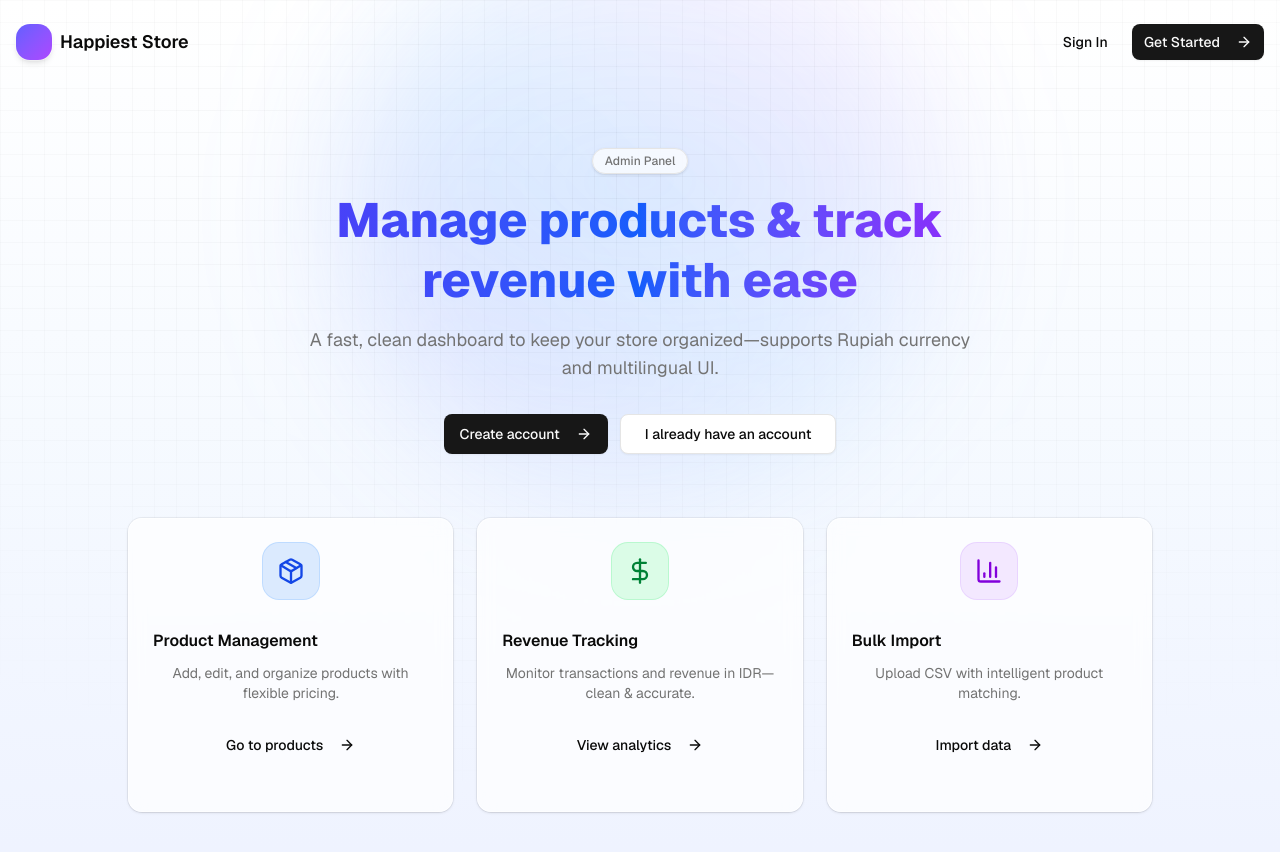
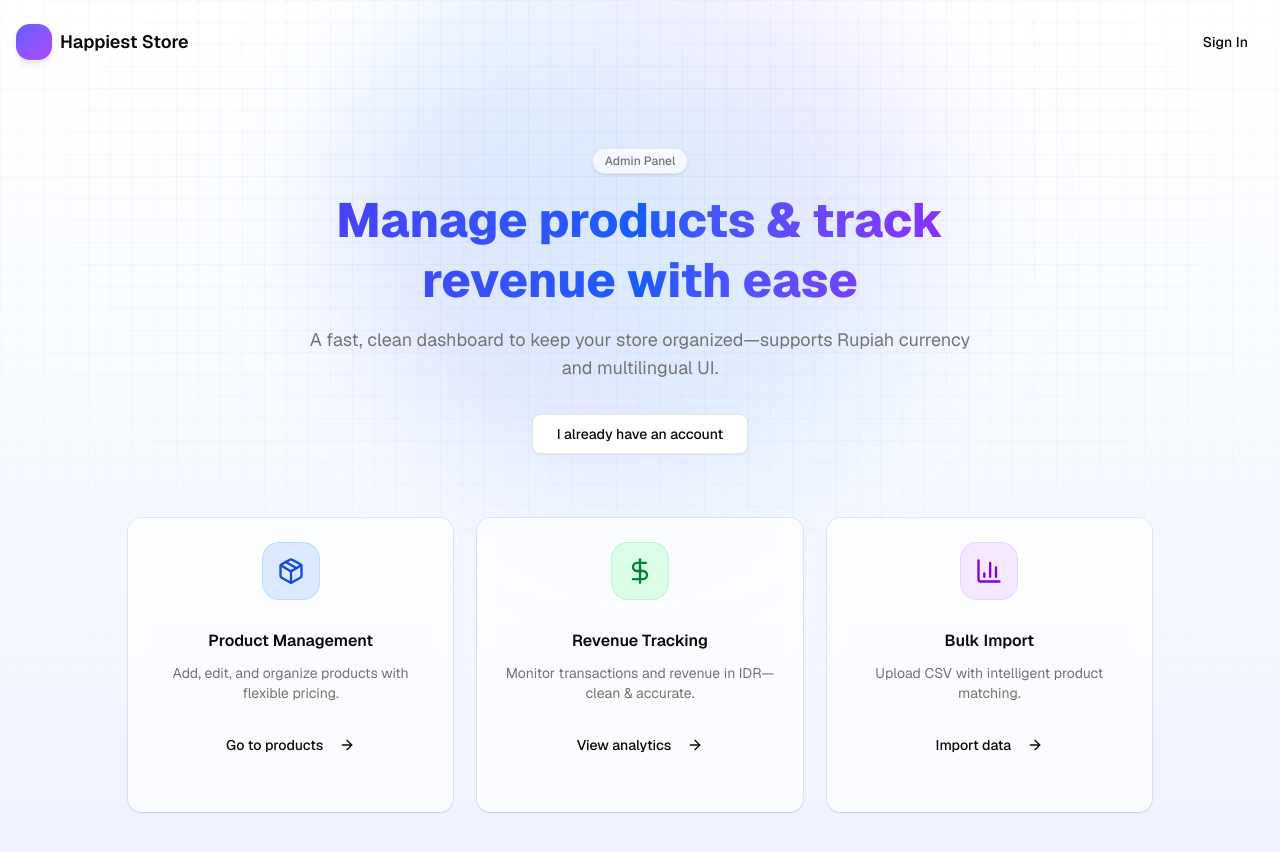
Before and after one commit to IqbalNugrahaa/HappiestStore, a Next.js app: page / in a window 1280 px wide. Shown: the top 852 px of the page. Built offline with nearby package versions, Linux system fonts and the light colour scheme; no server answers.

Commit message:
fix: fixing on first page

```diff
--- a/app/page.tsx
+++ b/app/page.tsx
@@ -61,16 +61,9 @@ export default async function HomePage() {
               Happiest Store
             </span>
           </div>
-          <div className="hidden gap-2 sm:flex">
-            <Button asChild variant="ghost">
-              <Link href="/auth/login">Sign In</Link>
-            </Button>
-            <Button asChild>
-              <Link href="/auth/sign-up">
-                Get Started <ArrowRight className="ml-2 h-4 w-4" />
-              </Link>
-            </Button>
-          </div>
+          <Button asChild variant="ghost">
+            <Link href="/auth/login">Sign In</Link>
+          </Button>
         </div>
       </header>
 
@@ -90,11 +83,6 @@ export default async function HomePage() {
             </p>
 
             <div className="mt-8 flex flex-col items-center justify-center gap-3 sm:flex-row">
-              <Button asChild size="lg" className="w-full sm:w-auto">
-                <Link href="/auth/sign-up">
-                  Create account <ArrowRight className="ml-2 h-5 w-5" />
-                </Link>
-              </Button>
               <Button
                 asChild
                 variant="outline"
@@ -111,7 +99,7 @@ export default async function HomePage() {
         <section className="container mx-auto px-4 pb-24">
           <div className="mx-auto grid max-w-5xl grid-cols-1 gap-6 sm:grid-cols-2 lg:grid-cols-3">
             <Card className="group relative border-white/60 bg-white/70 shadow-sm ring-1 ring-black/5 backdrop-blur transition hover:-translate-y-0.5 hover:shadow-md dark:border-white/10 dark:bg-white/5 dark:ring-white/10">
-              <CardHeader className="text-center">
+              <CardHeader className="flex flex-col items-center text-center">
                 <div className="mx-auto mb-4 flex h-14 w-14 items-center justify-center rounded-2xl bg-blue-100 ring-1 ring-blue-200 dark:bg-sky-500/15 dark:ring-sky-400/20">
                   <Package className="h-7 w-7 text-blue-700 dark:text-sky-300" />
                 </div>
@@ -134,7 +122,7 @@ export default async function HomePage() {
             </Card>
 
             <Card className="group relative border-white/60 bg-white/70 shadow-sm ring-1 ring-black/5 backdrop-blur transition hover:-translate-y-0.5 hover:shadow-md dark:border-white/10 dark:bg-white/5 dark:ring-white/10">
-              <CardHeader className="text-center">
+              <CardHeader className="flex flex-col items-center text-center">
                 <div className="mx-auto mb-4 flex h-14 w-14 items-center justify-center rounded-2xl bg-green-100 ring-1 ring-green-200 dark:bg-emerald-500/15 dark:ring-emerald-400/20">
                   <DollarSign className="h-7 w-7 text-green-700 dark:text-emerald-300" />
                 </div>
@@ -157,7 +145,7 @@ export default async function HomePage() {
             </Card>
 
             <Card className="group relative border-white/60 bg-white/70 shadow-sm ring-1 ring-black/5 backdrop-blur transition hover:-translate-y-0.5 hover:shadow-md dark:border-white/10 dark:bg-white/5 dark:ring-white/10">
-              <CardHeader className="text-center">
+              <CardHeader className="flex flex-col items-center text-center">
                 <div className="mx-auto mb-4 flex h-14 w-14 items-center justify-center rounded-2xl bg-purple-100 ring-1 ring-purple-200 dark:bg-fuchsia-500/15 dark:ring-fuchsia-400/20">
                   <BarChart3 className="h-7 w-7 text-purple-700 dark:text-fuchsia-300" />
                 </div>
@@ -185,10 +173,10 @@ export default async function HomePage() {
       {/* CTA bar untuk layar kecil (opsional) */}
       <div className="fixed inset-x-0 bottom-0 z-20 bg-white/80 p-3 shadow-lg backdrop-blur sm:hidden dark:bg-black/40">
         <div className="mx-auto flex max-w-md gap-2">
+          {/* <Button asChild className="flex-1">
+            <Link href="/auth/sign-up">Sign Up</Link>
+          </Button> */}
           <Button asChild className="flex-1">
-            <Link href="/auth/sign-up">Sign Up</Link>
-          </Button>
-          <Button asChild variant="outline" className="flex-1">
             <Link href="/auth/login">Sign In</Link>
           </Button>
         </div>
```
